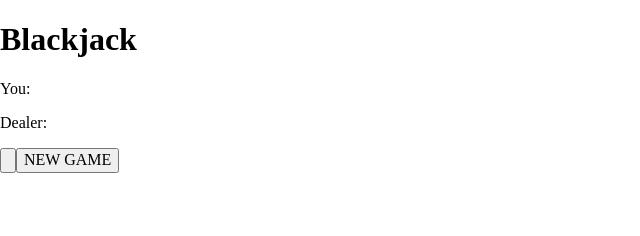
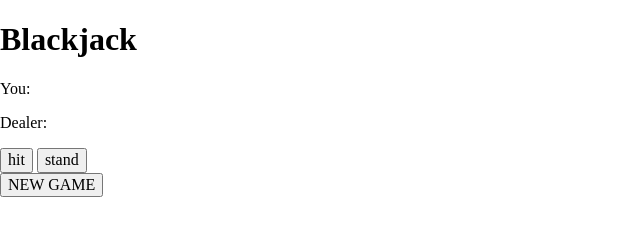
Before and after one commit to darrenbruegman/umm, a plain HTML site: page games/blackjack/index.html in a window 1280 px wide. Shown: the whole page, without its empty margins (0-640 px from the left). Drawn offline with nearby package versions, Linux system fonts and the light colour scheme.

Commit message:
Update index.html

```diff
--- a/games/blackjack/index.html
+++ b/games/blackjack/index.html
@@ -6,7 +6,8 @@
         <h1 id="topmsg">Blackjack</h1>
         <p id="sum">You:</p>
         <p id="dealer">Dealer:</p>
-        <button onclick="hit()">
+        <button onclick="hit()">hit</button>
+        <button onclick="stand()">stand</button>
         <br>
         <button onclick="newGame()">NEW GAME</button>
         <script src="index.js"></script>
```
